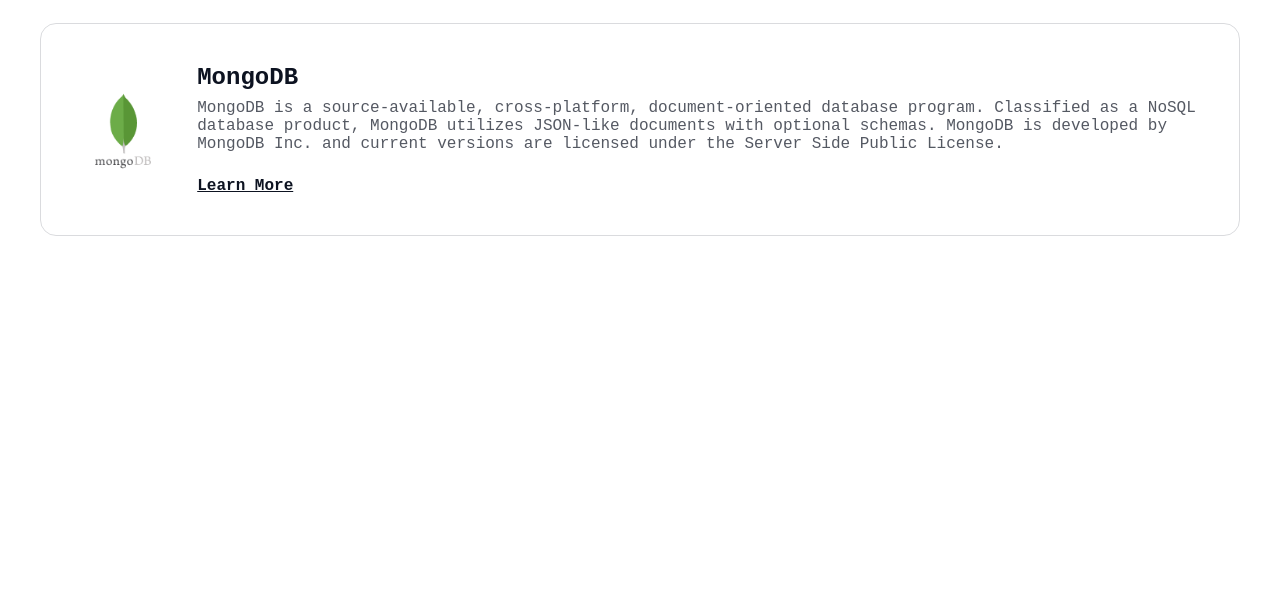
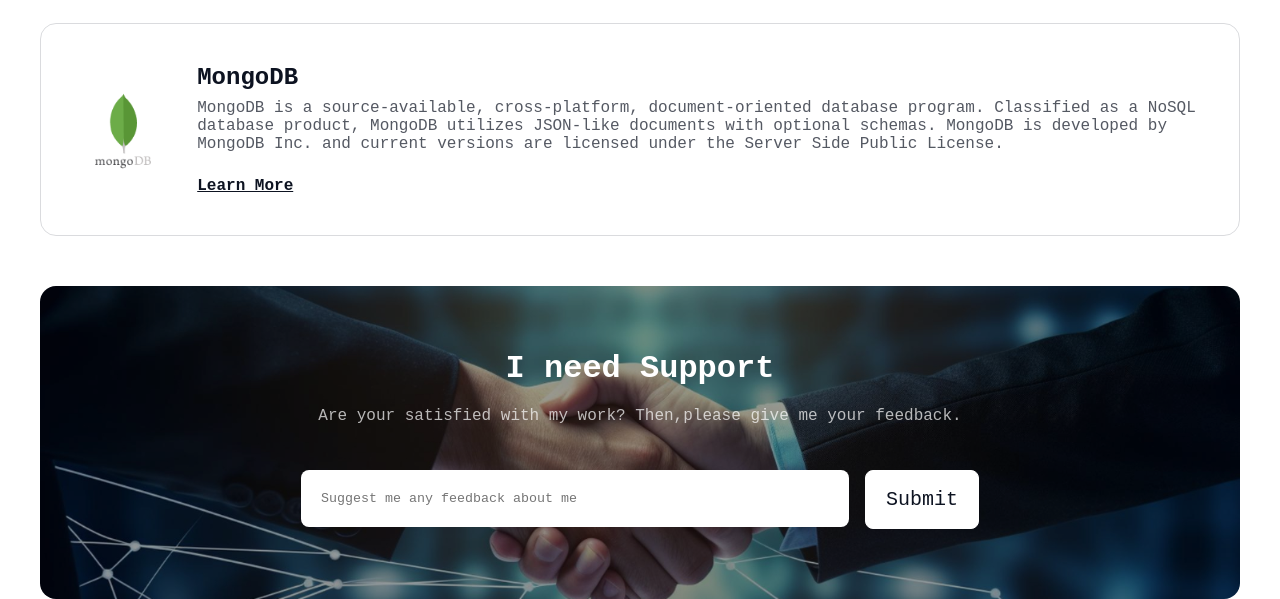
Before and after one commit to Ariful544/A01-portfolio-project, a plain HTML site: page index.html in a window 1280 px wide. Shown: the part 4450-5049 px from the top of the page. Before the commit the page ends 4736 px from the top, so only its background shows below. Drawn offline with Linux system fonts and the light colour scheme; a web font is replaced by a local one.

Commit message:
feedback me finished

```diff
--- a/index.html
+++ b/index.html
@@ -175,6 +175,18 @@
             </div>
         </section>
         <!-- next-target section end here -->
+         <!-- feedback-me section start here -->
+          <section id="feedback-me">
+            <div class="feedback-me-container">
+                <h1>I need Support</h1>
+                <p>Are your satisfied with my work? Then,please give me your feedback.</p>
+                <form action="#">
+                    <input type="text" placeholder="Suggest me any feedback about me">
+                    <button>Submit</button>
+                </form>
+            </div>
+          </section>
+         <!-- feedback-me section end here -->
     </main>
     <footer></footer>
 </body>
--- a/styles/style.css
+++ b/styles/style.css
@@ -38,11 +38,11 @@
   font-size: 20px;
   font-weight: 600;
   padding: 17px 24px;
-  transition: 0.1s;
 }
 header nav button:hover {
   background: var(--color1);
   color: #fff;
+  transition: 1s;
 }
 /* header navbar style end here */
 
@@ -95,10 +95,10 @@
   font-weight: 600;
   color: #fff;
   text-align: center;
-  transition: 0.1s;
 }
 #hero .hero-container > a button:hover {
   background: transparent;
+  transition: 1s;
   color: var(--color1);
 }
 /* header hero section style end here */
@@ -349,18 +349,18 @@
   width: 100%;
   display: flex;
   align-items: center;
-  gap:32px;
+  gap: 32px;
   border: 1px solid rgba(13, 19, 33, 0.15);
   border-radius: 16px;
   padding: 40px;
 }
-.next-target-container-text>h1{
+.next-target-container-text > h1 {
   font-size: 24px;
   color: var(--color1);
   margin-bottom: 8px;
   font-weight: 800;
 }
-.next-target-container-text>p{
+.next-target-container-text > p {
   font-size: 16px;
   font-weight: 400;
   margin-bottom: 24px;
@@ -368,3 +368,75 @@
   color: var(--color1);
 }
 /* next-target section style end here */
+
+/* <!-- feedback-me section style start here --> */
+
+#feedback-me {
+  width: 1200px;
+  height: 313px;
+  margin: 0 auto;
+  border-radius: 16px;
+  padding: 64px 70px;
+  background: url(../assets/handshake.jpg) no-repeat;
+  background-color: rgba(0, 0, 0, 0.4);
+  background-blend-mode: overlay;
+  background-position: center;
+  background-size: cover;
+}
+#feedback-me .feedback-me-container {
+  display: flex;
+  justify-content: center;
+  align-items: center;
+  flex-direction: column;
+}
+#feedback-me .feedback-me-container > h1 {
+  font-size: 32px;
+  font-weight: 700;
+  margin-bottom: 16px;
+  color: #fff;
+}
+#feedback-me .feedback-me-container > p {
+  font-size: 16px;
+  font-weight: 400;
+  color: #fff;
+  opacity: 0.7;
+  margin-bottom: 24px;
+  line-height: 26px;
+}
+.feedback-me-container > form {
+  display: flex;
+  gap: 16px;
+  padding: 17px 20px;
+}
+.feedback-me-container > form input[type="text"] {
+  width: 548px;
+  height: 57px;
+  padding: 17px 20px;
+  border-radius: 8px;
+  border: none;
+}
+.feedback-me-container > form > button {
+  padding: 17px 20px;
+  background-color: #fff;
+  border-radius: 8px;
+  color: var(--color1);
+  display: inline-block;
+  cursor: pointer;
+  font-size: 600;
+  position: relative;
+  font-size: 20px;
+  border: 1px solid #fff;
+}
+.feedback-me-container > form > button:hover{
+ background-color: transparent;
+ border: 1px solid #fff;
+ transition: 1s;
+ color: #fff;
+}
+/* <!-- feedback-me section style end here --> */
+
+/* footer section start here */
+footer{
+
+}
+/* footer section end here */
```
Lines whose indentation alone changed are shown as unchanged.
